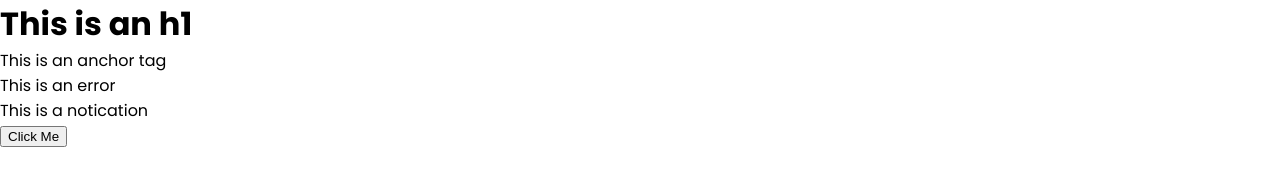
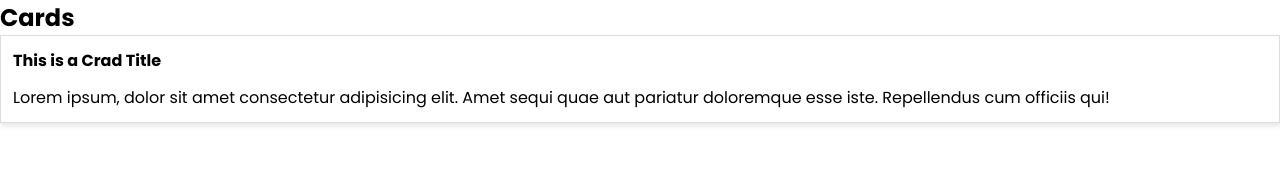
Before and after one commit to ganeshdimri71/sass-by-ninja, a website: page index.html in a window 1280 px wide. Drawn offline with Linux system fonts and the light colour scheme.

Commit message:
nested css

```diff
--- a/index.html
+++ b/index.html
@@ -1,17 +1,32 @@
 <!DOCTYPE html>
 <html lang="en">
-<head>
-    <meta charset="UTF-8">
-    <meta http-equiv="X-UA-Compatible" content="IE=edge">
-    <meta name="viewport" content="width=device-width, initial-scale=1.0">
-    <link rel="stylesheet" href="/css/index.css">
+  <head>
+    <meta charset="UTF-8" />
+    <meta http-equiv="X-UA-Compatible" content="IE=edge" />
+    <meta name="viewport" content="width=device-width, initial-scale=1.0" />
+    <link rel="stylesheet" href="/css/index.css" />
     <title>Complete SASS</title>
-</head>
-<body>
-    <h1>This is an h1</h1>
-    <a href="#">This is an anchor tag</a>
-    <p class="error">This is an error</p>
-    <p class="notification">This is a notication</p>
-    <button>Click Me</button>
-</body>
+  </head>
+  <body>
+    <!-- Colors -->
+
+    <!-- font sizes -->
+
+    <!-- buttons -->
+
+    <!-- cards -->
+    <h2>Cards</h2>
+    <div class="card">
+      <h1 class="card-title">This is a Crad Title</h1>
+      <p class="class-body">
+        Lorem ipsum, dolor sit amet consectetur adipisicing elit. Amet sequi
+        quae aut pariatur <a href="#">doloremque esse </a> iste. Repellendus cum
+        officiis qui!
+      </p>
+    </div>
+
+    <!-- grid system -->
+
+    <!-- utilities -->
+  </body>
 </html>
--- a/shinobi/_variables.scss
+++ b/shinobi/_variables.scss
@@ -11,3 +11,9 @@
 // borders
 $base-border-thickness: 1px;
 $base-border-radius: 20px;
+
+// box shadow
+$base-box-shadow: 1px 3px 5px rgba(0,0,0,0.1);
+
+// font-sizes
+$base-font-size: 1rem;
--- /dev/null
+++ b/shinobi/components/_card.scss
@@ -0,0 +1,20 @@
+.card{
+    display: block;
+    padding: $base-padding;
+    border: $base-border-thickness solid #ddd;
+    box-shadow: $base-box-shadow;
+
+    .card-title{
+        font-size: $base-font-size;
+        padding-bottom: $base-padding;
+        font-weight: bold;
+    }
+
+    .card-body{
+        font-size:$base-font-size;
+
+        a {
+            text-decoration: underline;
+        }
+    }
+}
--- a/shinobi/index.scss
+++ b/shinobi/index.scss
@@ -9,7 +9,7 @@
 
 
 // components: (card, navbar)
-
+@import 'components/card'
 
 
 // utilities (padding,margin,opacity etc
```
Also changed, not shown: css/index.css, readme.txt.
